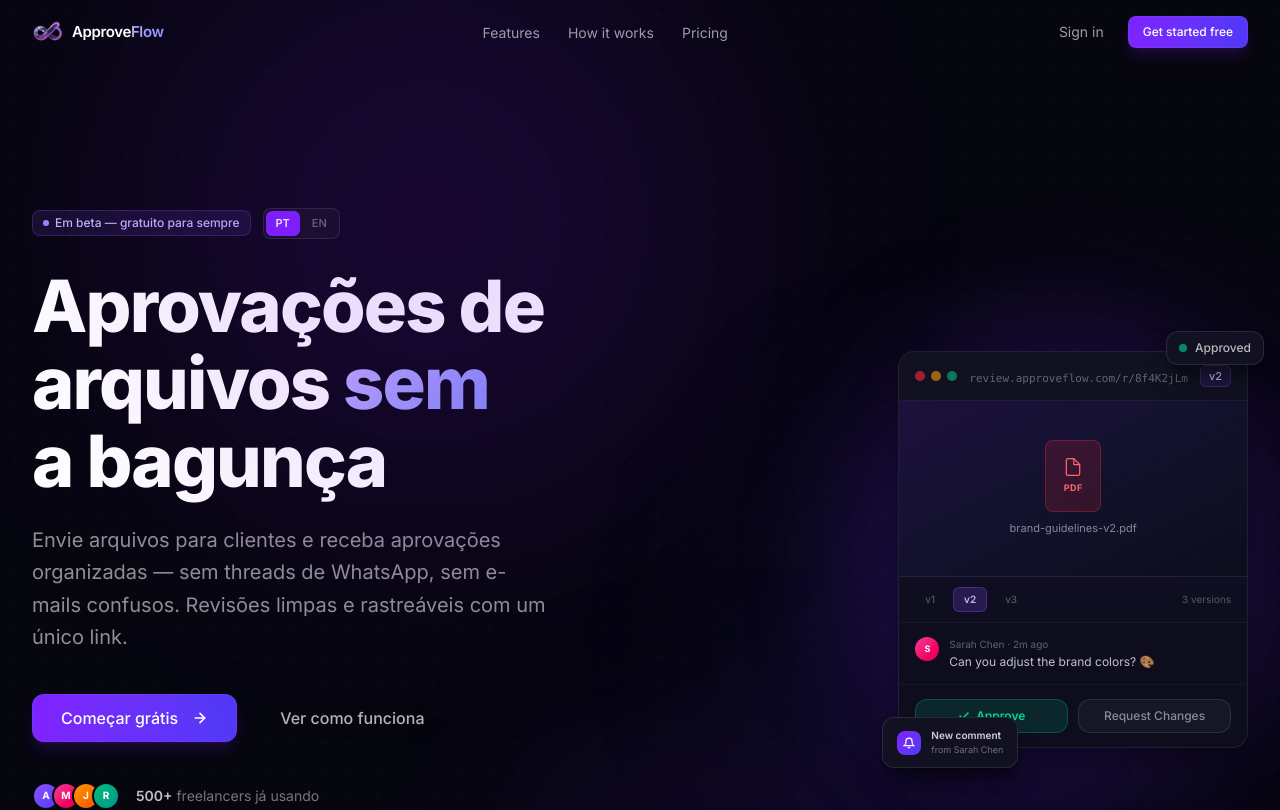
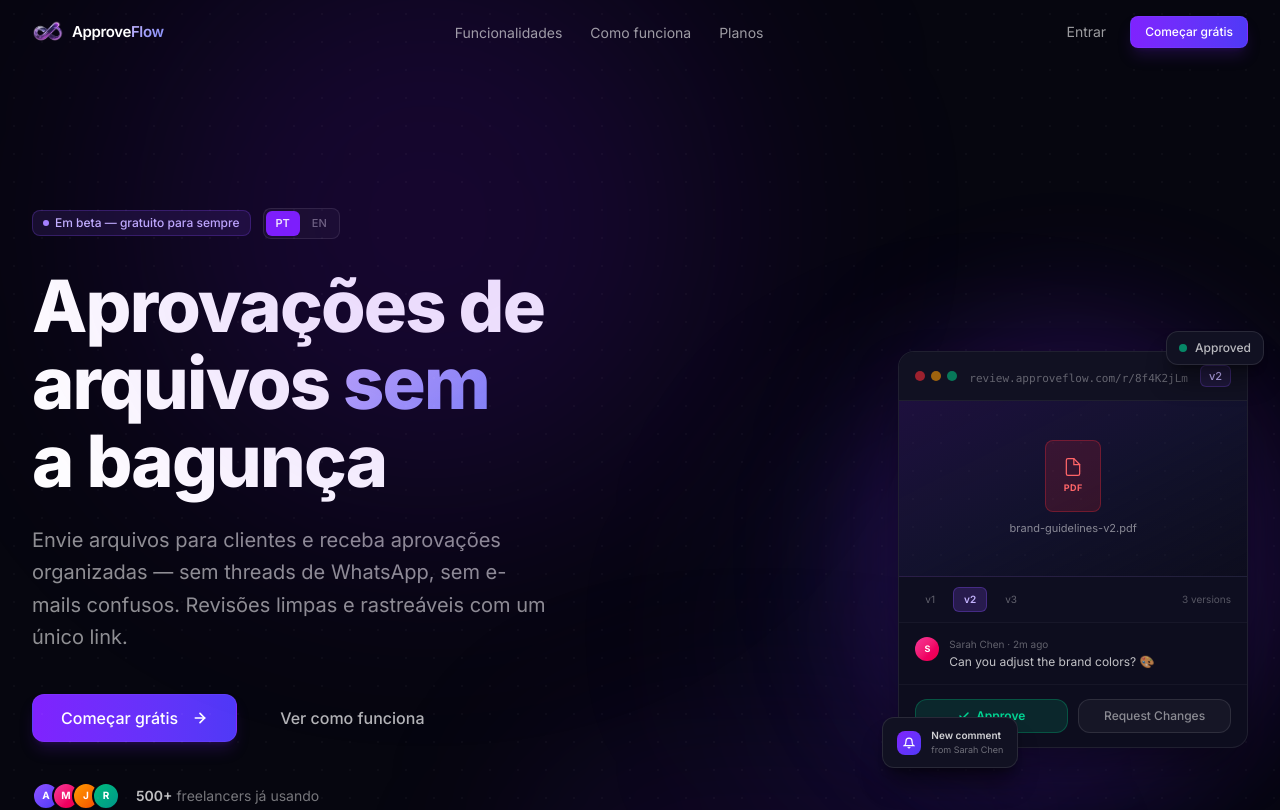
Before and after one commit to joaosilva-web/approveflow, a Next.js app: page / in a window 1280 px wide. Shown: the top 810 px of the page. Built offline with nearby package versions, Linux system fonts and the light colour scheme.

Commit message:
feat: translate Header nav links, sign in, and CTA

```diff
--- a/components/layout/Footer.tsx
+++ b/components/layout/Footer.tsx
@@ -182,9 +182,7 @@
           <p className="text-xs text-white/30">
             © {new Date().getFullYear()} ApproveFlow. {t.allRights}
           </p>
-          <p className="text-xs text-white/25">
-            {t.madeWith}
-          </p>
+          <p className="text-xs text-white/25">{t.madeWith}</p>
         </div>
       </Container>
     </footer>
--- a/components/layout/Header.tsx
+++ b/components/layout/Header.tsx
@@ -6,6 +6,34 @@
 import { cn } from "@/lib/utils";
 import { Button } from "@/components/ui/Button";
 import { Container } from "@/components/ui/Container";
+import { useLang } from "@/lib/lang-context";
+
+// ─── Bilingual copy ───────────────────────────────────────────────────────────
+
+const copy = {
+  pt: {
+    navLinks: [
+      { label: "Funcionalidades", href: "#features" },
+      { label: "Como funciona", href: "#how-it-works" },
+      { label: "Planos", href: "#pricing" },
+    ],
+    signIn: "Entrar",
+    cta: "Começar grátis",
+    openMenu: "Abrir menu",
+    closeMenu: "Fechar menu",
+  },
+  en: {
+    navLinks: [
+      { label: "Features", href: "#features" },
+      { label: "How it works", href: "#how-it-works" },
+      { label: "Pricing", href: "#pricing" },
+    ],
+    signIn: "Sign in",
+    cta: "Get started free",
+    openMenu: "Open menu",
+    closeMenu: "Close menu",
+  },
+} as const;
 
 // ─── Logo ─────────────────────────────────────────────────────────────────────
 
@@ -31,14 +59,6 @@
     </Link>
   );
 }
-
-// ─── Nav links ────────────────────────────────────────────────────────────────
-
-const navLinks = [
-  { label: "Features", href: "#features" },
-  { label: "How it works", href: "#how-it-works" },
-  { label: "Pricing", href: "#pricing" },
-] as const;
 
 // ─── Mobile menu icon ─────────────────────────────────────────────────────────
 
@@ -73,6 +93,8 @@
 // ─── Header ───────────────────────────────────────────────────────────────────
 
 export default function Header() {
+  const { lang } = useLang();
+  const t = copy[lang];
   const [scrolled, setScrolled] = useState(false);
   const [mobileOpen, setMobileOpen] = useState(false);
 
@@ -113,7 +135,7 @@
             className="hidden md:flex items-center gap-1 list-none"
             role="list"
           >
-            {navLinks.map(({ label, href }) => (
+            {t.navLinks.map(({ label, href }) => (
               <li key={href}>
                 <Link
                   href={href}
@@ -140,10 +162,10 @@
                 "focus-visible:outline-none focus-visible:ring-2 focus-visible:ring-violet-500/60 rounded-lg",
               )}
             >
-              Sign in
+              {t.signIn}
             </Link>
             <Button size="sm" variant="primary" href="/login">
-              Get started free
+              {t.cta}
             </Button>
           </div>
 
@@ -157,7 +179,7 @@
             onClick={() => setMobileOpen((prev) => !prev)}
             aria-expanded={mobileOpen}
             aria-controls="mobile-menu"
-            aria-label={mobileOpen ? "Close menu" : "Open menu"}
+            aria-label={mobileOpen ? t.closeMenu : t.openMenu}
           >
             <MenuIcon open={mobileOpen} />
           </button>
@@ -176,7 +198,7 @@
       >
         <Container>
           <ul className="flex flex-col py-4 gap-1 list-none" role="list">
-            {navLinks.map(({ label, href }) => (
+            {t.navLinks.map(({ label, href }) => (
               <li key={href}>
                 <Link
                   href={href}
@@ -196,10 +218,10 @@
                 href="/login"
                 className="block px-3 py-2.5 text-sm text-white/60 rounded-xl hover:text-white hover:bg-white/[0.06] transition-colors"
               >
-                Sign in
+                {t.signIn}
               </Link>
-              <Button fullWidth variant="primary" size="md">
-                Get started free
+              <Button fullWidth variant="primary" size="md" href="/login">
+                {t.cta}
               </Button>
             </li>
           </ul>
--- a/components/sections/Features.tsx
+++ b/components/sections/Features.tsx
@@ -240,9 +240,7 @@
       {/* Content */}
       <div className="flex flex-col gap-2">
         <h3 className="text-sm font-semibold text-white/90">{title}</h3>
-        <p className="text-sm text-white/50 leading-relaxed">
-          {description}
-        </p>
+        <p className="text-sm text-white/50 leading-relaxed">{description}</p>
       </div>
 
       {/* Hover gradient accent line */}
--- a/components/sections/HowItWorks.tsx
+++ b/components/sections/HowItWorks.tsx
@@ -166,9 +166,7 @@
           {meta.number}
         </p>
         <h3 className="text-lg font-semibold text-white/90">{title}</h3>
-        <p className="text-sm text-white/50 leading-relaxed">
-          {description}
-        </p>
+        <p className="text-sm text-white/50 leading-relaxed">{description}</p>
       </div>
     </div>
   );
--- a/components/sections/Pricing.tsx
+++ b/components/sections/Pricing.tsx
@@ -64,7 +64,8 @@
         name: "Pro",
         price: "R$29",
         period: "/ mês",
-        description: "Para freelancers ativos com vários projetos em andamento.",
+        description:
+          "Para freelancers ativos com vários projetos em andamento.",
         features: [
           "Projetos ilimitados",
           "50 GB de armazenamento",
@@ -297,7 +298,8 @@
             id="pricing-heading"
             className="text-3xl sm:text-4xl lg:text-5xl font-bold text-white tracking-tight text-balance"
           >
-            {t.h2a}<span className="gradient-text">{t.h2highlight}</span>
+            {t.h2a}
+            <span className="gradient-text">{t.h2highlight}</span>
           </h2>
           <p className="text-base sm:text-lg text-white/50 max-w-xl leading-relaxed">
             {t.p}
```
Also changed, not shown: components/sections/CTA.tsx (+2 -6 lines).
